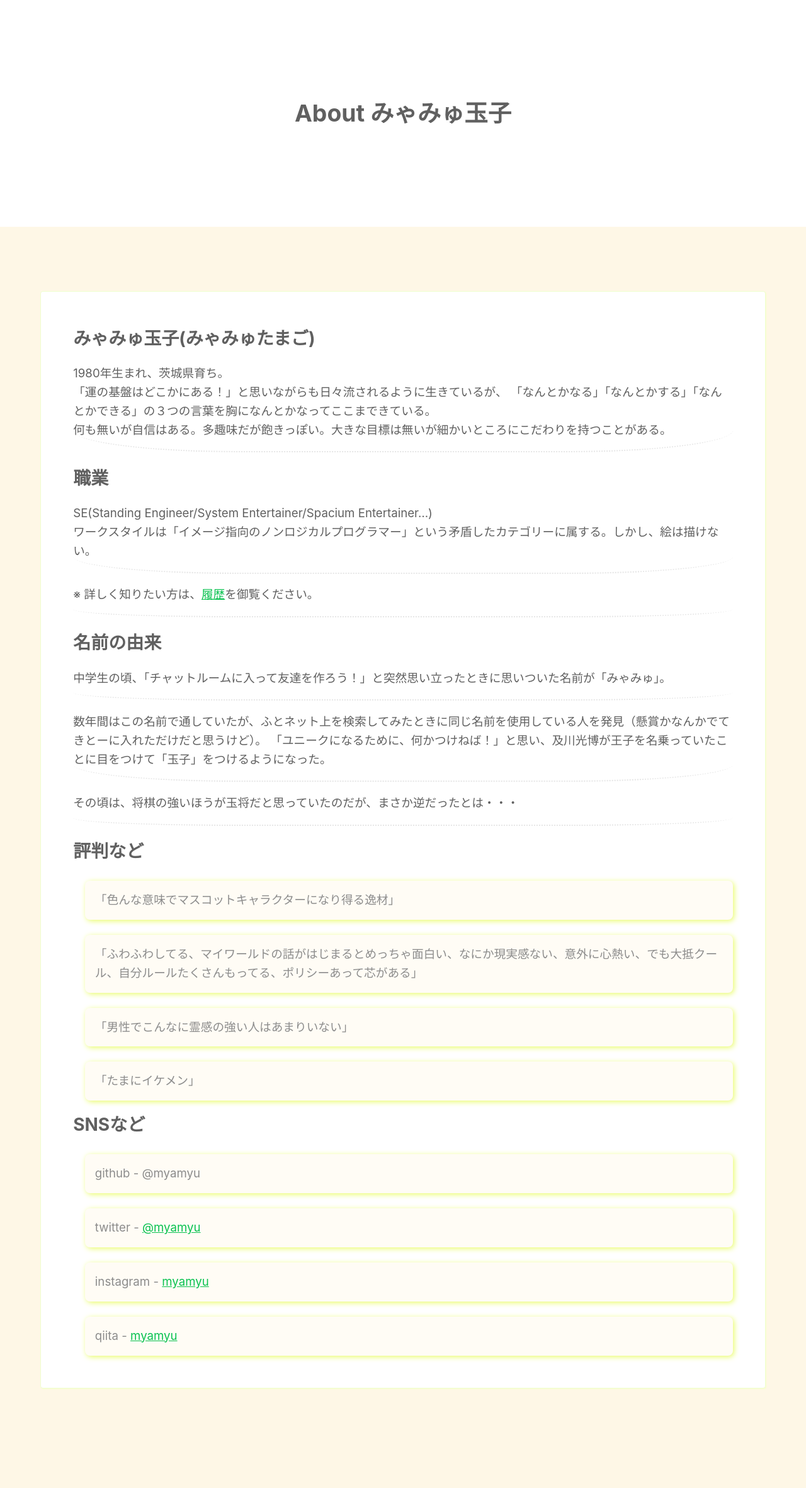
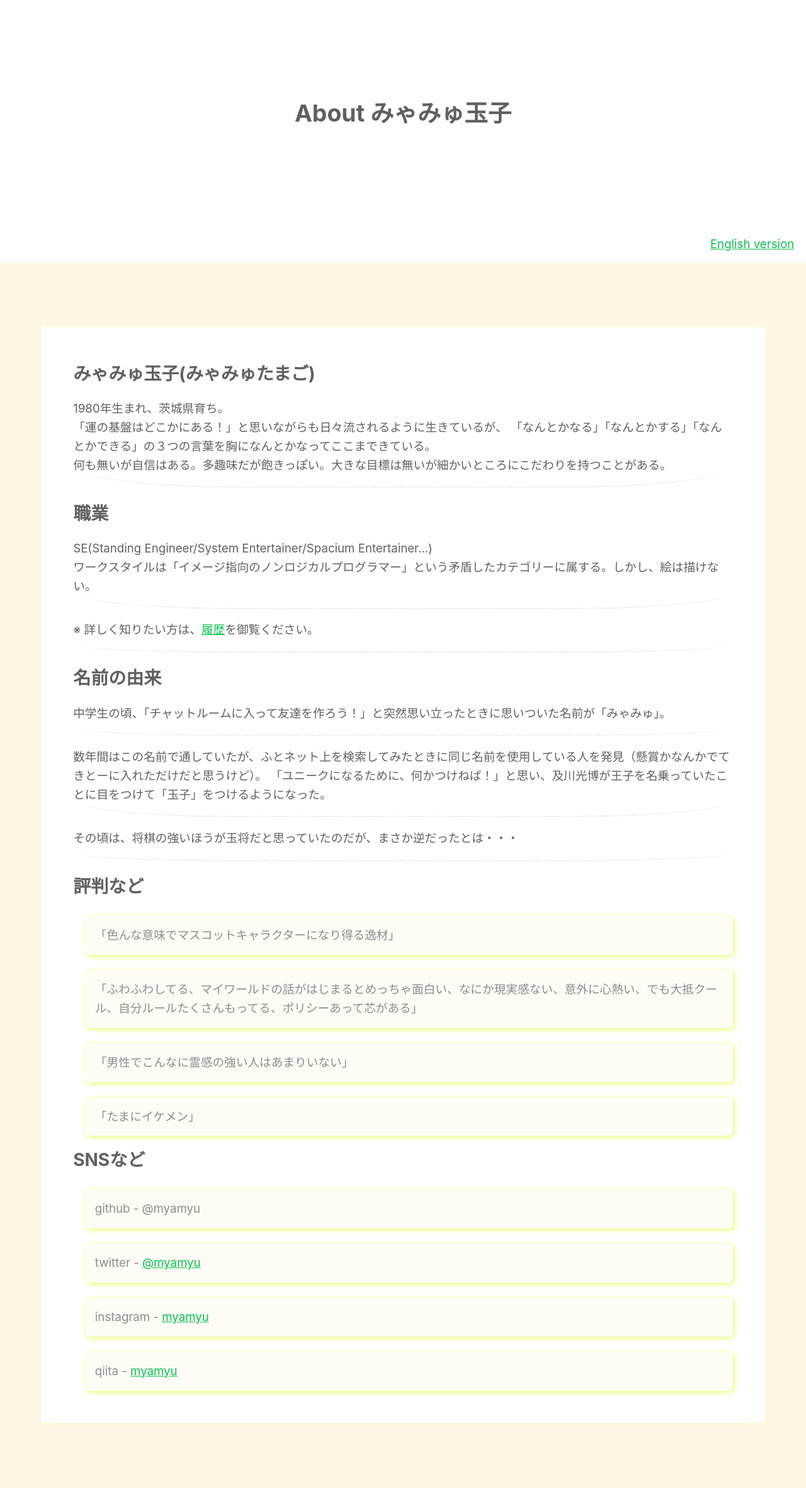
Before and after one commit to myamyu/myamyu.github.io, a Jekyll site: the page built from index.md, in a window 1280 px wide. Shown: the whole page at 63% size. Built offline with Jekyll 4.4.1, drawn with Linux system fonts in a browser that asks for light colours; before the commit the page ends 2306 px from its top, so only the background shows below that.

Commit message:
locale追加

```diff
--- /dev/null
+++ b/_data/labels.yml
@@ -0,0 +1,3 @@
+locale:
+  ja: "日本語"
+  en: "English"
--- /dev/null
+++ b/_includes/hreflang.html
@@ -0,0 +1,3 @@
+{% for locale in page.locale%}
+<link rel="alternate" href="{{site.url}}{{locale.href}}" hreflang="{{locale.lang}}">
+{% endfor %}
--- /dev/null
+++ b/_includes/lang_links.html
@@ -0,0 +1,9 @@
+{% if page.locale %}
+<nav class="languages">
+    <ul>
+        {% for locale in page.locale %}
+            <li><a href="{{locale.href}}" hreflang="{{locale.lang}}">{{site.data.labels.locale[locale.lang]}} version</a></li>
+        {% endfor %}
+    </ul>
+</nav>
+{% endif %}
--- a/_layouts/page.html
+++ b/_layouts/page.html
@@ -5,11 +5,13 @@
 		<meta name="viewport" content="width=device-width, initial-scale=1">
 		{% seo %}
 		<link rel="stylesheet" href="/css/page.css">
+		{% include hreflang.html %}
 	</head>
 	<body>
 		<header>
 			<h1>{{page.title}}</h1>
 		</header>
+		{% include lang_links.html %}
 		<main>
 			<article>{{content}}</article>
 		</main>
--- a/_layouts/page_en.html
+++ b/_layouts/page_en.html
@@ -5,12 +5,14 @@
 		<meta name="viewport" content="width=device-width, initial-scale=1">
 		{% seo %}
 		<link rel="stylesheet" href="/css/page_en.css">
+		{% include hreflang.html %}
 		<base href="/en/">
 	</head>
 	<body>
 		<header>
 			<h1>{{page.title}}</h1>
 		</header>
+		{% include lang_links.html %}
 		<main>
 			<article>{{content}}</article>
 		</main>
--- a/css/page.scss
+++ b/css/page.scss
@@ -33,6 +33,13 @@ body {
 	line-height: 1.6;
 }
 
+.languages {
+	background-color: $header-background-color;
+	text-align: right;
+	line-height: 3;
+	padding-right: 1em;
+}
+
 @media all and (-ms-high-contrast: none) {
   body {
     font-family: Verdana, Meiryo, sans-serif;
--- a/css/page_en.scss
+++ b/css/page_en.scss
@@ -32,5 +32,12 @@ body {
 	line-height: 1.6;
 }
 
+.languages {
+	background-color: $header-background-color;
+	text-align: right;
+	line-height: 3;
+	padding-right: 1em;
+}
+
 @import "page_pc_en";
 @import "page_sp";
```
Also changed, not shown: en/index.md (+4 -0 lines), index.md (+4 -0 lines).
